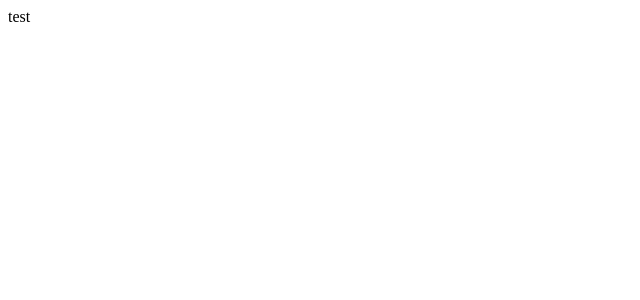
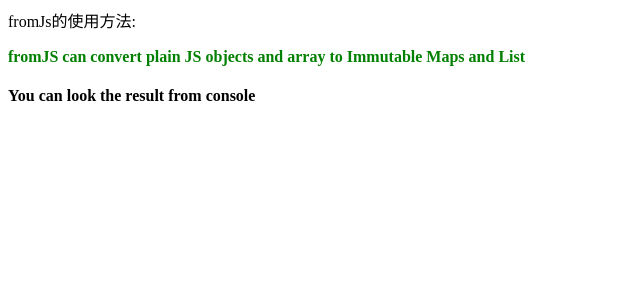
Before and after one commit to xiexuanzheng123/immutable, a React app: page / in a window 1280 px wide. Shown: the top 300 px of the page, without its empty margins (0-640 px from the left). Built offline with nearby package versions, Linux system fonts and the light colour scheme.

Commit message:
convert object and array to Map and List

```diff
--- a/components/FromJS.js
+++ b/components/FromJS.js
@@ -1,9 +1,13 @@
 import React, { Component } from 'react';
+import '../js/fromJS';
 
 class FromJs extends Component {
     render() {
         return(
-            <div>fromJs的使用方法</div>
+            <div>fromJs的使用方法:
+                <h3 style={{color: 'green',fontSize: '16px'}}>fromJS can convert plain JS objects and array to Immutable Maps and List</h3>
+                <h4>You can look the result from console</h4>
+            </div>
         )
     }
 }
--- a/index.js
+++ b/index.js
@@ -1,8 +1,9 @@
 import React, { Component } from 'react';
 import ReactDOM, { render } from 'react-dom';
 import App from './components/App';
+import FromJS from './components/FromJS';
 
 render(
-    <App />,
+    <FromJS />,
     document.getElementById("index")
 );
--- /dev/null
+++ b/js/fromjs.js
@@ -0,0 +1,3 @@
+import Immutable from 'immutable';
+console.log(Immutable.fromJS([1, 2]));
+console.log(Immutable.fromJS({a: 1}));
```
